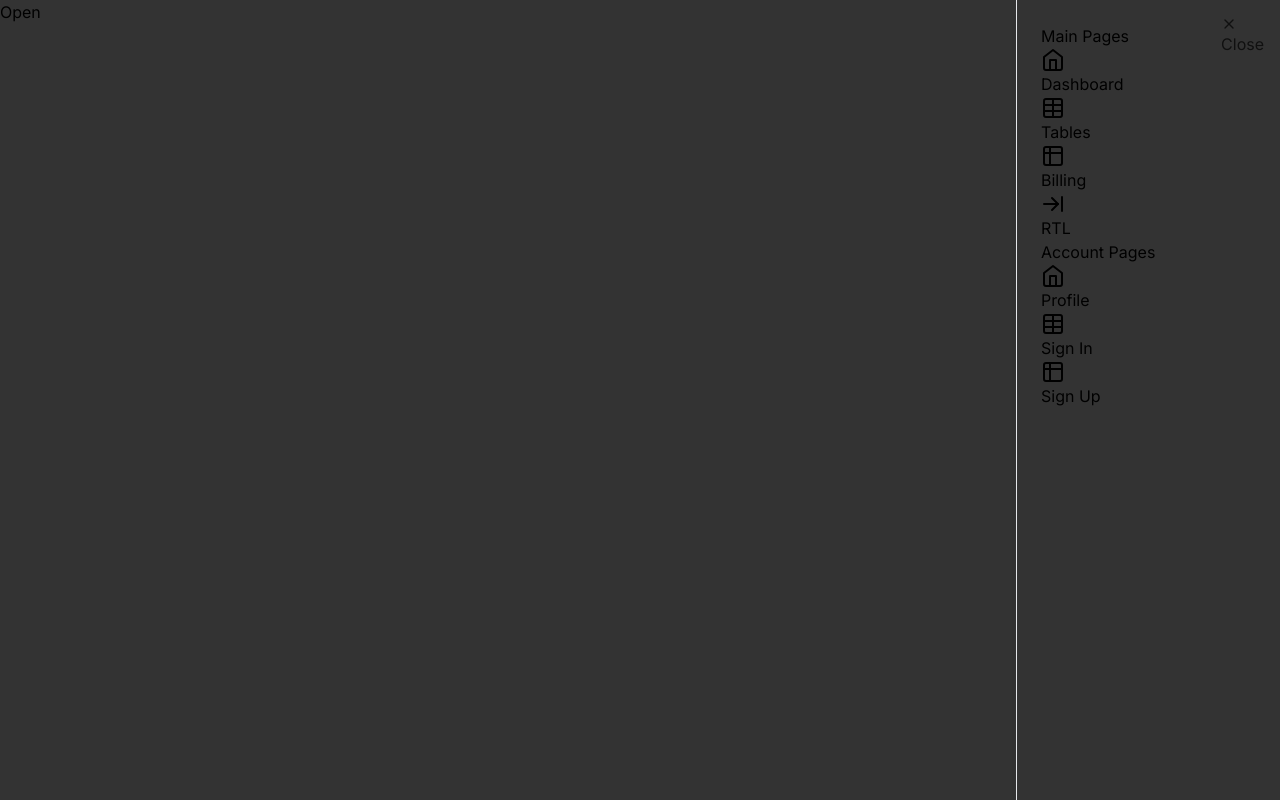
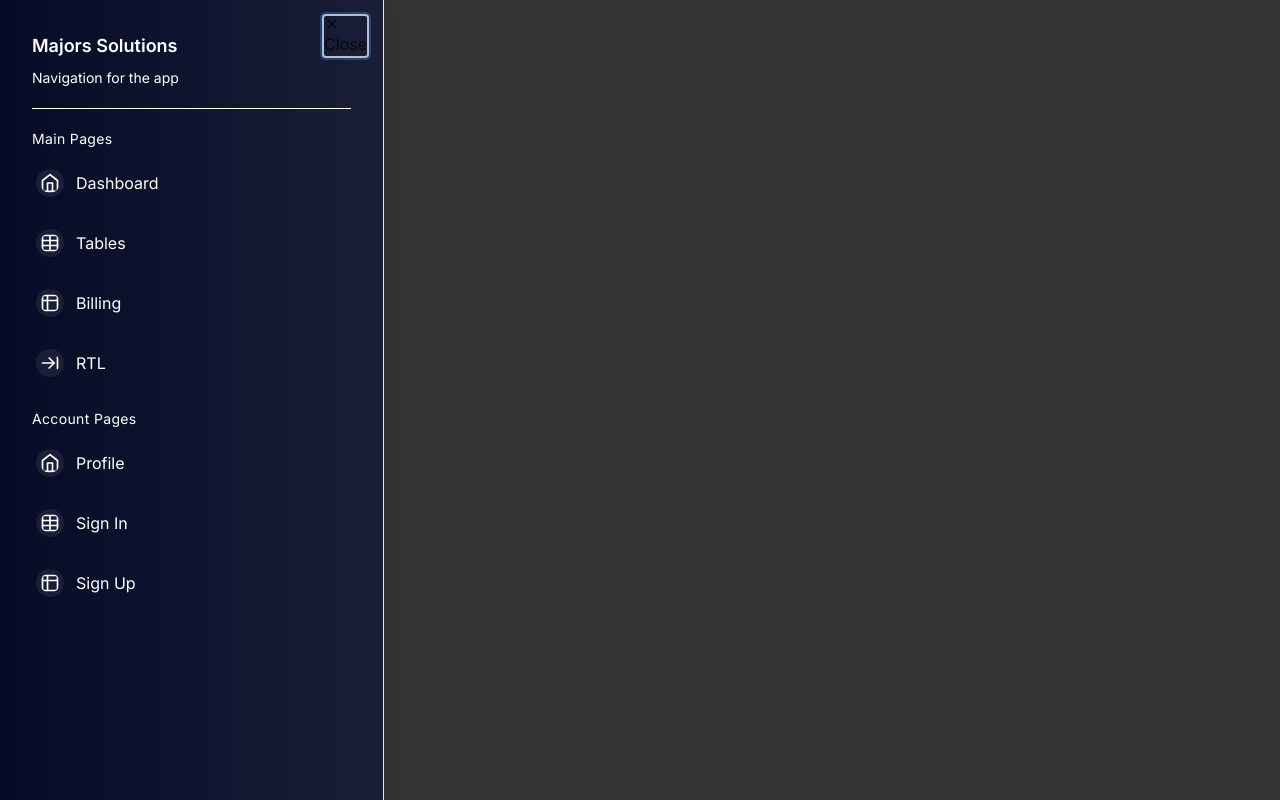
Before and after one commit to Majors-Studio/DashboardMajors, a Next.js app: page / in a window 1280 px wide. Built offline with nearby package versions, Linux system fonts and the light colour scheme.

Commit message:
Adiciona componente Separator e dependência @radix-ui/react-separator

```diff
--- /dev/null
+++ b/components/ui/separator.tsx
@@ -0,0 +1,31 @@
+"use client"
+
+import * as React from "react"
+import * as SeparatorPrimitive from "@radix-ui/react-separator"
+
+import { cn } from "@/lib/utils"
+
+const Separator = React.forwardRef<
+  React.ElementRef<typeof SeparatorPrimitive.Root>,
+  React.ComponentPropsWithoutRef<typeof SeparatorPrimitive.Root>
+>(
+  (
+    { className, orientation = "horizontal", decorative = true, ...props },
+    ref
+  ) => (
+    <SeparatorPrimitive.Root
+      ref={ref}
+      decorative={decorative}
+      orientation={orientation}
+      className={cn(
+        "shrink-0 bg-border",
+        orientation === "horizontal" ? "h-[1px] w-full" : "h-full w-[1px]",
+        className
+      )}
+      {...props}
+    />
+  )
+)
+Separator.displayName = SeparatorPrimitive.Root.displayName
+
+export { Separator }
--- a/package.json
+++ b/package.json
@@ -12,6 +12,7 @@
     "@radix-ui/react-avatar": "^1.0.4",
     "@radix-ui/react-context-menu": "^2.1.5",
     "@radix-ui/react-dialog": "^1.0.5",
+    "@radix-ui/react-separator": "^1.0.3",
     "@radix-ui/react-slot": "^1.0.2",
     "class-variance-authority": "^0.7.0",
     "clsx": "^2.1.0",
--- a/src/components/Aside/index.tsx
+++ b/src/components/Aside/index.tsx
@@ -1,12 +1,14 @@
 import React from 'react';
 import {
   Sheet,
+  SheetClose,
   SheetContent,
   SheetDescription,
   SheetHeader,
   SheetTitle,
   SheetTrigger,
 } from "@/components/ui/sheet"
+import { Separator } from '@/components/ui/separator';
 
 import { navAside } from '@/data/aside/nav-aside';
 
@@ -15,14 +17,14 @@ export const Aside = () => {
 
     const navItems = navAside.map((nav, index) => {
         return (
-            <div key={index}>
-                <h2>{nav.subtitle}</h2>
-                <ul>
+            <div className="text-white mb-5" key={index}>
+                <h2 className="tracking-wide text-sm">{nav.subtitle}</h2>
+                <ul className="cursor-pointer">
                     {nav.items.map((item, index) => {
                         return (
-                            <li key={index}>
-                                <a href={item.href}>
-                                    {item.icon && <item.icon />}
+                            <li className="capitalize mt-2 p-1 hover:bg-[#1A1F37]" key={index}>
+                                <a className="flex items-center gap-3 my-2" href={item.href}>
+                                    {item.icon && <item.icon className="rounded-full bg-[#1A1F37] p-1 w-7 h-7"/>}
                                     {item.name}
                                 </a>
                             </li>
@@ -36,12 +38,13 @@ export const Aside = () => {
   return (
     <Sheet defaultOpen>
         <SheetTrigger>Open</SheetTrigger>
-          <SheetContent style={{
-              width: "100%",
-              maxWidth: "264px",
-                padding: "24px",
-            }}>
-            {navItems}
+          <SheetContent side={"left"} className="w-[100%] max-w-full p-8 backdrop-blur-md bg-gradient-to-r from-[#060B26] to-[#1A1F37] backdrop-brightness-150" >
+            <SheetHeader className="text-white mb-5">
+                <SheetTitle>Majors Solutions</SheetTitle>
+                <SheetDescription className="">Navigation for the app</SheetDescription>
+              </SheetHeader>
+              <Separator className="my-5 bg-white"/>
+              {navItems}
         </SheetContent>
     </Sheet>
   )
--- a/tailwind.config.ts
+++ b/tailwind.config.ts
@@ -15,63 +15,20 @@ const config = {
       center: true,
       padding: "2rem",
       screens: {
-        "2xl": "1400px",
       },
     },
     extend: {
       colors: {
-        border: "hsl(var(--border))",
-        input: "hsl(var(--input))",
-        ring: "hsl(var(--ring))",
-        background: "hsl(var(--background))",
-        foreground: "hsl(var(--foreground))",
-        primary: {
-          DEFAULT: "hsl(var(--primary))",
-          foreground: "hsl(var(--primary-foreground))",
-        },
-        secondary: {
-          DEFAULT: "hsl(var(--secondary))",
-          foreground: "hsl(var(--secondary-foreground))",
-        },
-        destructive: {
-          DEFAULT: "hsl(var(--destructive))",
-          foreground: "hsl(var(--destructive-foreground))",
-        },
-        muted: {
-          DEFAULT: "hsl(var(--muted))",
-          foreground: "hsl(var(--muted-foreground))",
-        },
-        accent: {
-          DEFAULT: "hsl(var(--accent))",
-          foreground: "hsl(var(--accent-foreground))",
-        },
-        popover: {
-          DEFAULT: "hsl(var(--popover))",
-          foreground: "hsl(var(--popover-foreground))",
-        },
-        card: {
-          DEFAULT: "hsl(var(--card))",
-          foreground: "hsl(var(--card-foreground))",
-        },
+
       },
       borderRadius: {
-        lg: "var(--radius)",
-        md: "calc(var(--radius) - 2px)",
-        sm: "calc(var(--radius) - 4px)",
+
       },
       keyframes: {
-        "accordion-down": {
-          from: { height: "0" },
-          to: { height: "var(--radix-accordion-content-height)" },
-        },
-        "accordion-up": {
-          from: { height: "var(--radix-accordion-content-height)" },
-          to: { height: "0" },
-        },
+
       },
       animation: {
-        "accordion-down": "accordion-down 0.2s ease-out",
-        "accordion-up": "accordion-up 0.2s ease-out",
+
       },
       fontFamily: {
         sans: ["var(--font-sans)", ...fontFamily.sans],
```
Also changed, not shown: 1 other file (tests, documents, lock files or other folders).
